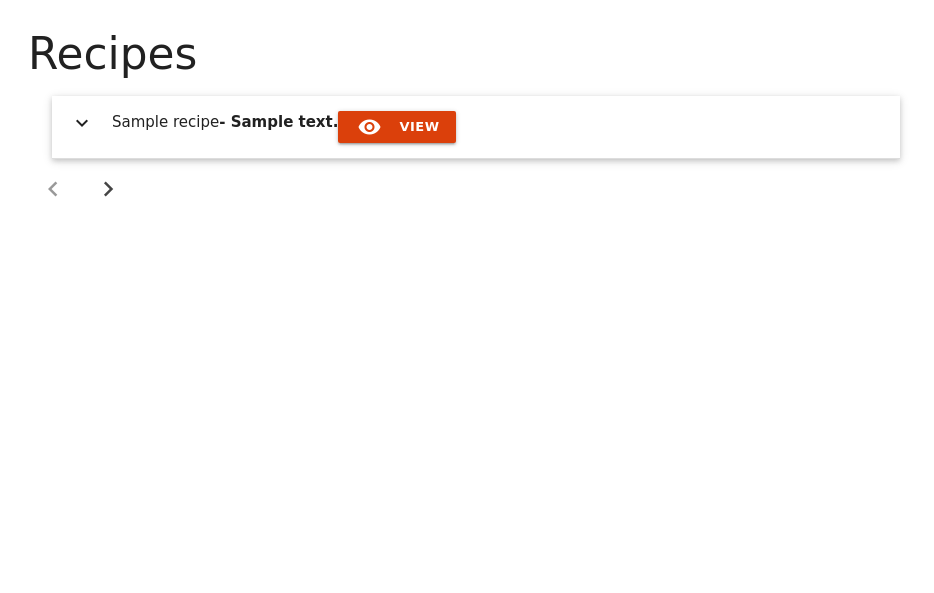
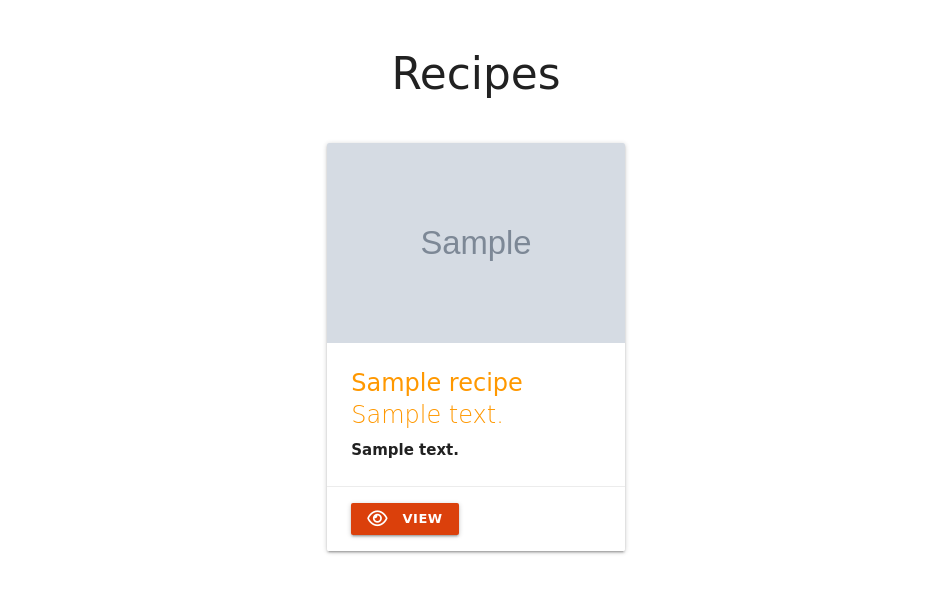
Before and after one commit to KTM28/The-Higher-Taste-CookBook, a Flask app: page /get_recipes in a window 1280 px wide. Shown: the top 593 px of the page, without its empty margins (164-1098 px from the left). Run offline with Flask 2, Linux system fonts and the light colour scheme; grey boxes marked "Sample" are stand-in pictures; a database or web service that is not in the repository returns one stand-in record (values such as "Sample title"); some libraries are stand-ins or nearby versions.

Commit message:
made layout changes to recipes.html by adding card to the page

```diff
--- a/static/css/main.css
+++ b/static/css/main.css
@@ -14,8 +14,6 @@ body {
 
 /* Header */
 
-
-
 .bg-orange {
     background-color: #DB400B;
 }
@@ -23,6 +21,18 @@ body {
 .font-white {
     color: #ffffff;
 }
+
+/* get recipe recipes.html */
+.center-cols > .col{
+    float: none;
+    /* disable the float */
+    display: inline-block;
+    /* make blocks inline-block */
+    text-align: initial;
+}
+
+
+
 
 /* Recipe view page */
 .font-orange {
--- a/templates/recipes.html
+++ b/templates/recipes.html
@@ -1,37 +1,40 @@
-  {% extends 'base.html' %} {% block content %}
-
-  <div class="container">
-    <h3>Recipes</h3>
+{% extends 'base.html' %} {% block content %}
 
 
-    <ul class="collapsible popout">
-      {% for recipes in recipe %}
+<div>
+  <div class="row">
+    <div class="col s12 center-align">
+      <h3>Recipes</h3>
+    </div>
+  </div>
+  <div class="row center-cols center-align">
+    {% for recipes in recipe %}
+    <div class="col l3">
+      <div class="card">
+        <div class="card-image">
+          {% if recipes.recipe_img %}
+          <img src="{{recipes.recipe_img}}" width="300" height="200">
+          {% else %}
+          <img src="{{ url_for('static', filename='images/recipePlaceHolder.jpg') }}" width="300" height="200">
+          {% endif %}
+        </div>
+        <div class="card-content">
+          <span class="card-title orange-text"><strong>{{recipes.name}}</strong><br>{{recipes.cuisine}}</span>
+          <p>{{recipes.description}}</p>
+        </div>
+        <div class="card-action">
+          <a href="{{ url_for('view_recipe', recipe_id=recipes._id) }}"
+            class="waves-effect waves-light view-btn btn-small"><i
+              class="material-icons left far fa-eye btn-i"></i>View</a>
+        </div>
 
-      <li>
-        <div class="collapsible-header">
-          <div class="col s3">
-            <i class="material-icons">expand_more</i>
-          </div>
-          <strong>{{recipes.name}}</strong> - {{recipes.cuisine}}
-          <a href="{{ url_for('view_recipe', recipe_id=recipes._id) }}" class="waves-effect waves-light btn-small"><i
-              class="material-icons left">visibility</i>View</a>
-        </div>
-        <div class="collapsible-body bg-orange"><span class="font-white">{{recipes.description}}</span>
-        </div>
-      </li>
+      </div>
 
-      {% endfor %}
-    </ul>
+    </div>
+    {% endfor %}
+  </div>
+  </div>
 
-    <ul class="pagination">
-      <li class="disabled"><a href="#!"><i class="material-icons">chevron_left</i></a></li>
-      {% for page_number in pages %} {% if page_number == current_page %}
-      <li class="active"><a href="#!">{{ page_number }}</a></li>
-      {% else %}
-      <li class="waves-effect"><a
-          href="{{ url_for('recipes.get_recipes', current_page=page_number)}}">{{ page_number }}</a></li>
-      {% endif %} {% endfor %}
-      <li class="waves-effect"><a href="#!"><i class="material-icons">chevron_right</i></a></li>
-    </ul>
-  </div>
-  {% endblock %}
+
+</div>
+{% endblock %}
```
